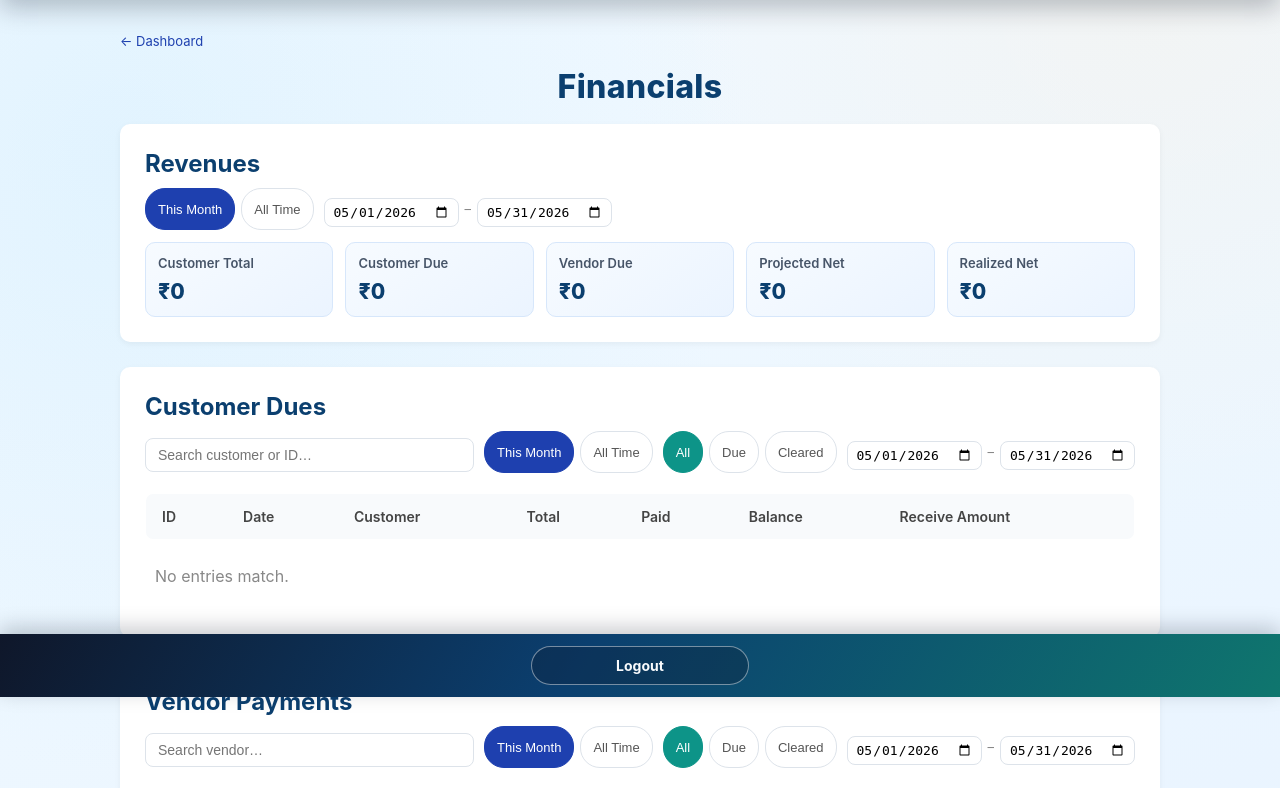
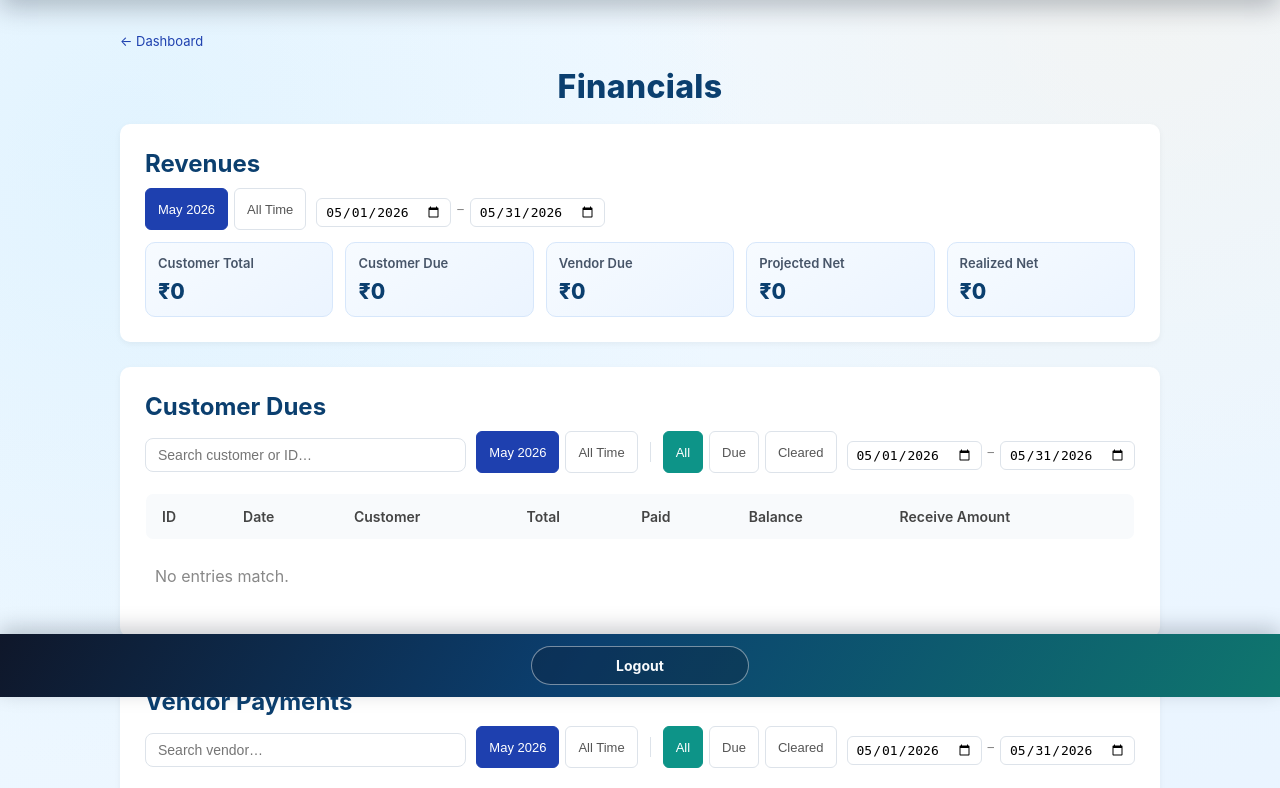
Before and after one commit to bachammahesh-cyber/mb-cameras, a Flask app: page /credit_report in a window 1280 px wide. Shown: the part 103-891 px from the top of the page. Run offline with Flask 3, Linux system fonts and the light colour scheme; the visitor is signed in with stand-in values (Sample User, id 1); data comes from the database, SQL or seed files in the repository; tables that the repository leaves empty hold one stand-in row (values such as "Sample post"); data that the repository does not hold is empty; some libraries are stand-ins or nearby versions.

Commit message:
Filter buttons: box shape, month name labels, divider between groups
- filter-btn border-radius changed from 20px (pill) to 6px (box)
- 'This Month' buttons now show actual month name e.g. 'May 2026'
- Vertical divider separates period buttons from balance buttons
  in Customer Dues and Vendor Payments filter bars
- Applies to both Rental Records and Financials pages

Co-Authored-By: Claude Sonnet 4.6 <noreply@anthropic.com>

```diff
--- a/static/style.css
+++ b/static/style.css
@@ -342,10 +342,11 @@ TABLES
 .filter-bar input[type="date"]{padding:7px 10px;border:1px solid #dde3ea;border-radius:8px;font-size:14px;}
 .status-filters{display:flex;gap:6px;}
 .date-filters{display:flex;align-items:center;gap:6px;color:#888;font-size:13px;}
-.filter-btn{padding:5px 12px;border:1px solid #dde3ea;border-radius:20px;background:#fff;font-size:13px;cursor:pointer;color:#555;}
+.filter-btn{padding:5px 12px;border:1px solid #dde3ea;border-radius:6px;background:#fff;font-size:13px;cursor:pointer;color:#555;}
 .filter-btn.active{background:#1e40af;color:#fff;border-color:#1e40af;}
 .filter-btn.is-bal.active{background:#0d9488;border-color:#0d9488;color:#fff;}
-.filter-bar input[type="date"]{padding:5px 8px;border:1px solid #dde3ea;border-radius:8px;font-size:13px;}
+.filter-bar input[type="date"]{padding:5px 8px;border:1px solid #dde3ea;border-radius:6px;font-size:13px;}
+.filter-divider{width:1px;height:20px;background:#dde3ea;margin:0 2px;align-self:center;}
 
 /* Period label (Revenue section) */
 .period-label{font-size:14px;color:#64748b;font-weight:400;}
--- a/templates/credit_report.html
+++ b/templates/credit_report.html
@@ -28,7 +28,7 @@
 <h2 style="margin:0 0 10px;">Revenues</h2>
 <div class="filter-bar" style="margin-bottom:12px;">
   <div class="status-filters">
-    <button class="filter-btn active" id="r-btn-month" onclick="setRevPeriod('month')">This Month</button>
+    <button class="filter-btn active" id="r-btn-month" onclick="setRevPeriod('month')"></button>
     <button class="filter-btn" id="r-btn-all" onclick="setRevPeriod('all')">All Time</button>
   </div>
   <div class="date-filters">
@@ -52,9 +52,10 @@
 <div class="filter-bar" style="margin-bottom:12px;">
   <input type="text" id="search-customer" placeholder="Search customer or ID…" oninput="applyCustFilter()">
   <div class="status-filters">
-    <button class="filter-btn active" id="c-btn-month" onclick="setCustPeriod('month')">This Month</button>
+    <button class="filter-btn active" id="c-btn-month" onclick="setCustPeriod('month')"></button>
     <button class="filter-btn" id="c-btn-all" onclick="setCustPeriod('all')">All Time</button>
   </div>
+  <span class="filter-divider"></span>
   <div class="status-filters">
     <button class="filter-btn is-bal active" data-bal="all" onclick="setBalFilter(this,'customer-tbody')">All</button>
     <button class="filter-btn is-bal" data-bal="due" onclick="setBalFilter(this,'customer-tbody')">Due</button>
@@ -105,9 +106,10 @@
 <div class="filter-bar" style="margin-bottom:12px;">
   <input type="text" id="search-vendor" placeholder="Search vendor…" oninput="applyVendFilter()">
   <div class="status-filters">
-    <button class="filter-btn active" id="v-btn-month" onclick="setVendPeriod('month')">This Month</button>
+    <button class="filter-btn active" id="v-btn-month" onclick="setVendPeriod('month')"></button>
     <button class="filter-btn" id="v-btn-all" onclick="setVendPeriod('all')">All Time</button>
   </div>
+  <span class="filter-divider"></span>
   <div class="status-filters">
     <button class="filter-btn is-bal active" data-bal="all" onclick="setBalFilter(this,'vendor-tbody')">All</button>
     <button class="filter-btn is-bal" data-bal="due" onclick="setBalFilter(this,'vendor-tbody')">Due</button>
@@ -199,6 +201,9 @@ function getMonthRange() {
         to: new Date(y, m + 1, 0).toISOString().slice(0, 10)
     };
 }
+
+const MONTH_LABEL = new Date().toLocaleString('en-IN', { month: 'long', year: 'numeric' });
+['r-btn-month','c-btn-month','v-btn-month'].forEach(id => { document.getElementById(id).textContent = MONTH_LABEL; });
 
 // --- Revenue period ---
 function setRevPeriod(mode) {
--- a/templates/rental_records.html
+++ b/templates/rental_records.html
@@ -31,7 +31,7 @@
     <button class="filter-btn" data-status="Returned" onclick="setStatus(this)">Returned</button>
   </div>
   <div class="status-filters">
-    <button class="filter-btn" id="btn-this-month" onclick="setThisMonth()">This Month</button>
+    <button class="filter-btn" id="btn-this-month" onclick="setThisMonth()"></button>
     <button class="filter-btn" id="btn-all-time" onclick="setAllTime()">All Time</button>
   </div>
   <div class="date-filters">
@@ -136,6 +136,8 @@
 <script>
 let activeStatus = "all";
 
+document.getElementById('btn-this-month').textContent = new Date().toLocaleString('en-IN', { month: 'long', year: 'numeric' });
+
 function getMonthRange() {
     const now = new Date();
     const y = now.getFullYear(), m = now.getMonth();
```
